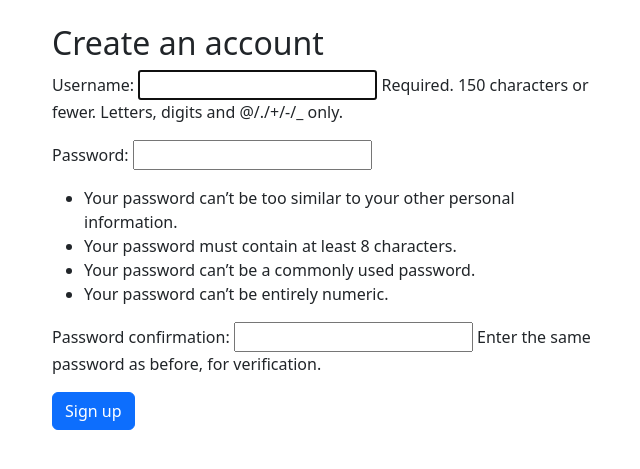
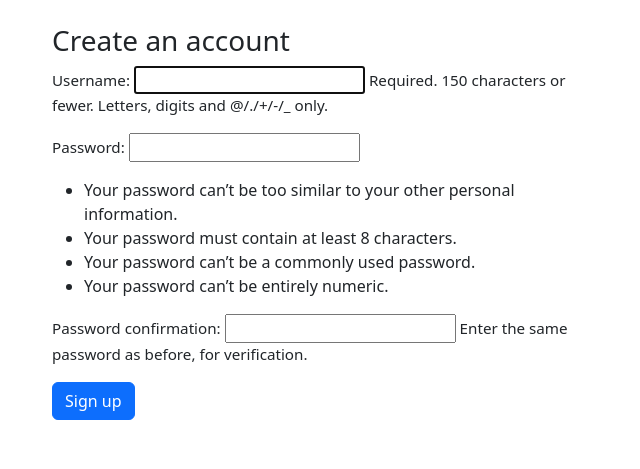
Before and after one commit to DanBaloiu/recipe-share-site, a Django app: page /accounts/signup/ in a window 1280 px wide. Shown: the part 56-525 px from the top of the page, without its empty margins (315-955 px from the left). Run offline with Django 4.2, Linux system fonts and the light colour scheme.

Commit message:
Reduce heading and body sizes on auth pages

```diff
--- a/static/site.css
+++ b/static/site.css
@@ -1 +1,9 @@
 img { max-width: 100%; height: auto; }
+
+/* Auth pages (login/signup) */
+.auth-page h2 {
+	font-size: 1.75rem;
+}
+.auth-page label, .auth-page p, .auth-page .helptext {
+	font-size: 0.95rem;
+}
--- a/templates/registration/login.html
+++ b/templates/registration/login.html
@@ -3,7 +3,7 @@
 {% block title %}Log in{% endblock %}
 
 {% block content %}
-<div class="row justify-content-center">
+<div class="row justify-content-center auth-page">
   <div class="col-md-6">
     <h2>Log in</h2>
     <form method="post">
--- a/templates/registration/signup.html
+++ b/templates/registration/signup.html
@@ -3,7 +3,7 @@
 {% block title %}Sign up{% endblock %}
 
 {% block content %}
-<div class="row justify-content-center">
+<div class="row justify-content-center auth-page">
   <div class="col-md-6">
     <h2>Create an account</h2>
     <form method="post">
```
